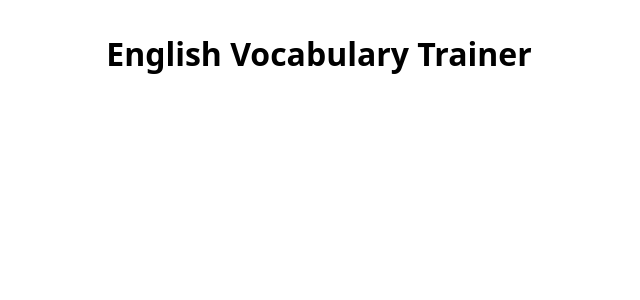
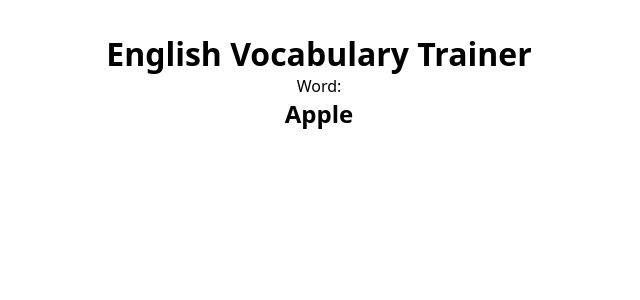
Before and after one commit to LeoAntolini/Word-Memory, a React (Vite) app: page / in a window 1280 px wide. Shown: the top 300 px of the page, without its empty margins (321-961 px from the left). Built offline with nearby package versions, Linux system fonts and the light colour scheme.

Commit message:
feat: implement useExercise hook for exercise state management

```diff
--- a/src/app/App.jsx
+++ b/src/app/App.jsx
@@ -1,8 +1,10 @@
 import { VocabularyService } from "../features/vocabulary/vovaculary.service"
 import { useEffect } from 'react'
 import './App.css'
+import { useExercise } from "../hooks/useExercise"
 
 function App() {
+
   useEffect(() => {
     async function load() {
       const words = await VocabularyService.getWordsByLevel("basic")
@@ -11,7 +13,23 @@ function App() {
    load()
   }, [])
 
-  return <h1>English Vocabulary Trainer</h1>
+  const { currentWord, loading } = useExercise("basic");
+
+  if (loading) {
+    return <h1>Loading...</h1>;
+  }
+
+  return (
+    <div>
+      <h1>English Vocabulary Trainer</h1>
+      {currentWord && (
+        <div>
+          <p>Word:</p>
+          <h2>{currentWord.word}</h2>
+        </div>
+      )}
+    </div>
+  );
 }
 
 export default App
--- /dev/null
+++ b/src/hooks/useExercise.js
@@ -0,0 +1,26 @@
+import { useEffect, useState } from "react";
+import { VocabularyService } from "../features/vocabulary/vovaculary.service"
+
+export function useExercise(level = "basic") {
+    const [words, setWords] = useState([]);
+    const [currentWord, setCurrentWord] = useState(null);
+    const [loading, setLoading] = useState(true);
+
+    useEffect(() => {
+        async function loadWords() {
+            setLoading(true);
+            const data = await VocabularyService.getWordsByLevel(level);
+            setWords(data);
+            setCurrentWord(data[0] || null);
+            setLoading(false)
+        }
+
+        loadWords();
+    }, [level]);
+
+    return {
+        words,
+        currentWord,
+        loading
+    };
+}
```
